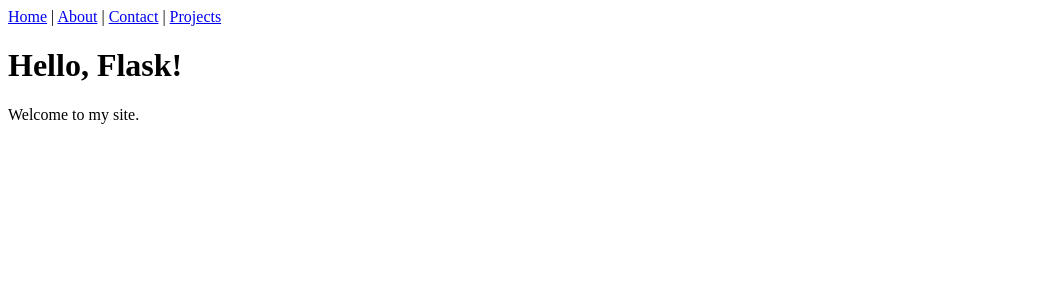
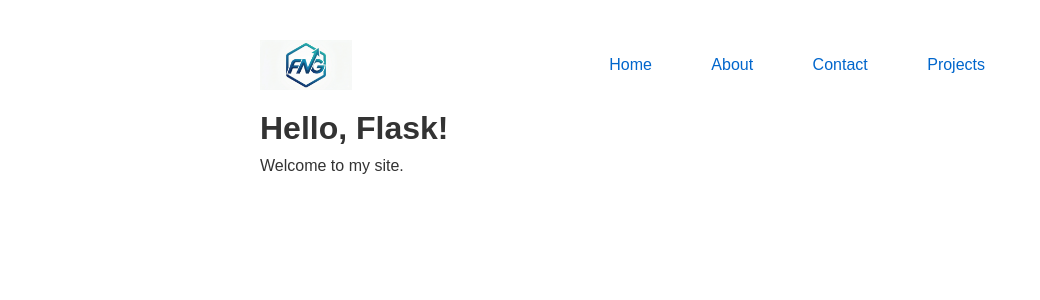
Before and after one commit to franziscloud/flask-learning, a Flask app: page / in a window 1280 px wide. Shown: the top 300 px of the page, without its empty margins (0-1040 px from the left). Run offline with Flask 3, Linux system fonts and the light colour scheme.

Commit message:
added style.css

```diff
--- /dev/null
+++ b/static/css/style.css
@@ -0,0 +1,58 @@
+* {
+    margin: 0;
+    padding: 0;
+    box-sizing: border-box;
+}
+
+body {
+    font-family: Arial, sans-serif;
+    max-width: 800px;
+    margin: 40px auto;
+    padding: 0 20px;
+    color: #333;
+}
+
+nav {
+    margin-bottom: 20px;
+    display: flex;
+    justify-content: flex-end;
+    align-items: center;
+}
+
+.logo {
+    height: 50px;
+    width: auto;
+    cursor: pointer;
+    margin-right: auto;
+}
+
+.nav-links {
+    list-style: none;
+}
+
+.nav-links li {
+    display: inline-block;
+    padding: 0px 20px;
+}
+
+.nav-links li a {
+    margin-right: 15px;
+    text-decoration: none;
+    color: #06c;
+    transition: all 0.3s ease 0s;
+}
+
+
+
+
+.nav-links li a :hover {
+    color: #0088a9;
+}
+
+h1, h2, h3 {
+    margin-bottom: 10px;
+}
+
+p {
+    margin-bottom: 10px;
+}
--- a/templates/base.html
+++ b/templates/base.html
@@ -3,14 +3,18 @@
 <head>
     <meta charset="UTF-8">
     <meta name="viewport" content="width=device-width, initial-scale=1.0">
+    <link rel="stylesheet" href="{{ url_for('static', filename='css/style.css') }}">
     <title>{% block title %}Franz Site{% endblock %}</title>
 </head>
 <body>
     <nav>
-        <a href="/">Home</a> |
-        <a href="/about">About</a> |
-        <a href="/contact">Contact</a> |
-        <a href="/projects">Projects</a>
+        <img class="logo" src="{{ url_for('static', filename='images/gemini-logo.png') }}" alt="Logo">
+        <ul class="nav-links">
+            <li><a href="{{ url_for('home') }}">Home</a></li>
+            <li><a href="{{ url_for('about') }}">About</a></li>
+            <li><a href="{{ url_for('contact') }}">Contact</a></li>
+            <li><a href="{{ url_for('projects') }}">Projects</a></li>
+        </ul>
     </nav>
     <main>
         {% block content %}{% endblock %}
```
Also changed, not shown: static/images/gemini-logo.png (added), 1 other file.
